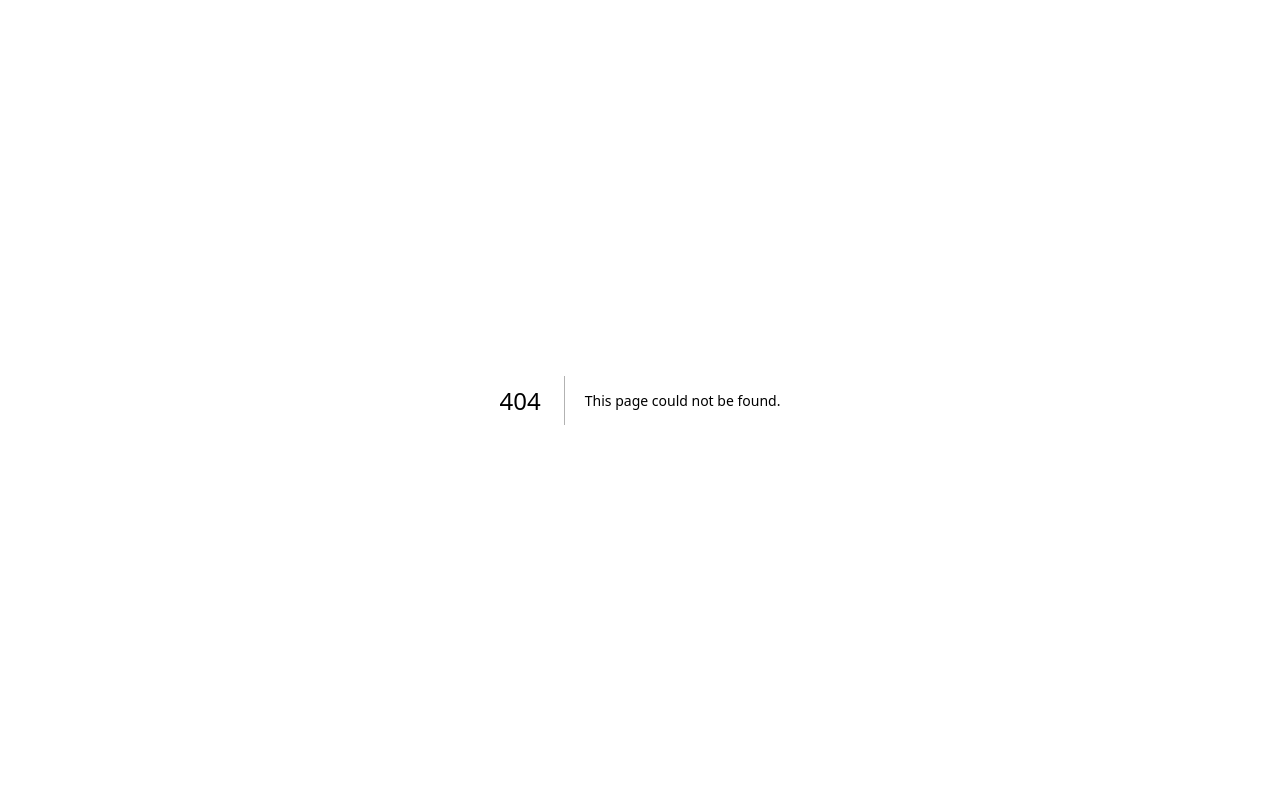
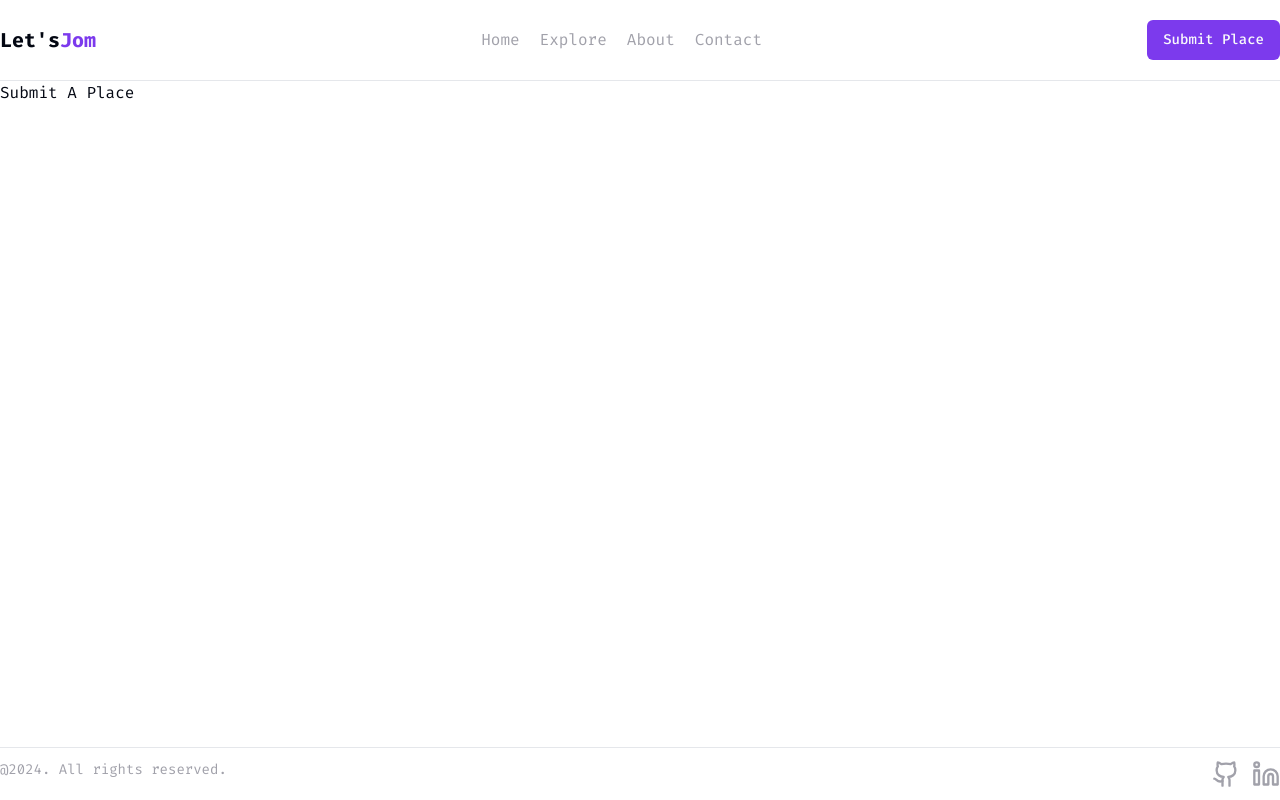
Before and after one commit to saufi-opi/places-app, a Next.js app: page /submit-place in a window 1280 px wide. Before the commit this address had no page. Built offline with nearby package versions, Linux system fonts and the light colour scheme.

Commit message:
feat: submit a place page

```diff
--- /dev/null
+++ b/src/app/(home)/submit-place/page.tsx
@@ -0,0 +1,12 @@
+import MaxWidthWrapper from '@/components/global/max-width-wrapper'
+import React from 'react'
+
+function SubmitPlace() {
+  return (
+    <MaxWidthWrapper>
+      <h1>Submit A Place</h1>
+    </MaxWidthWrapper>
+  )
+}
+
+export default SubmitPlace
```
